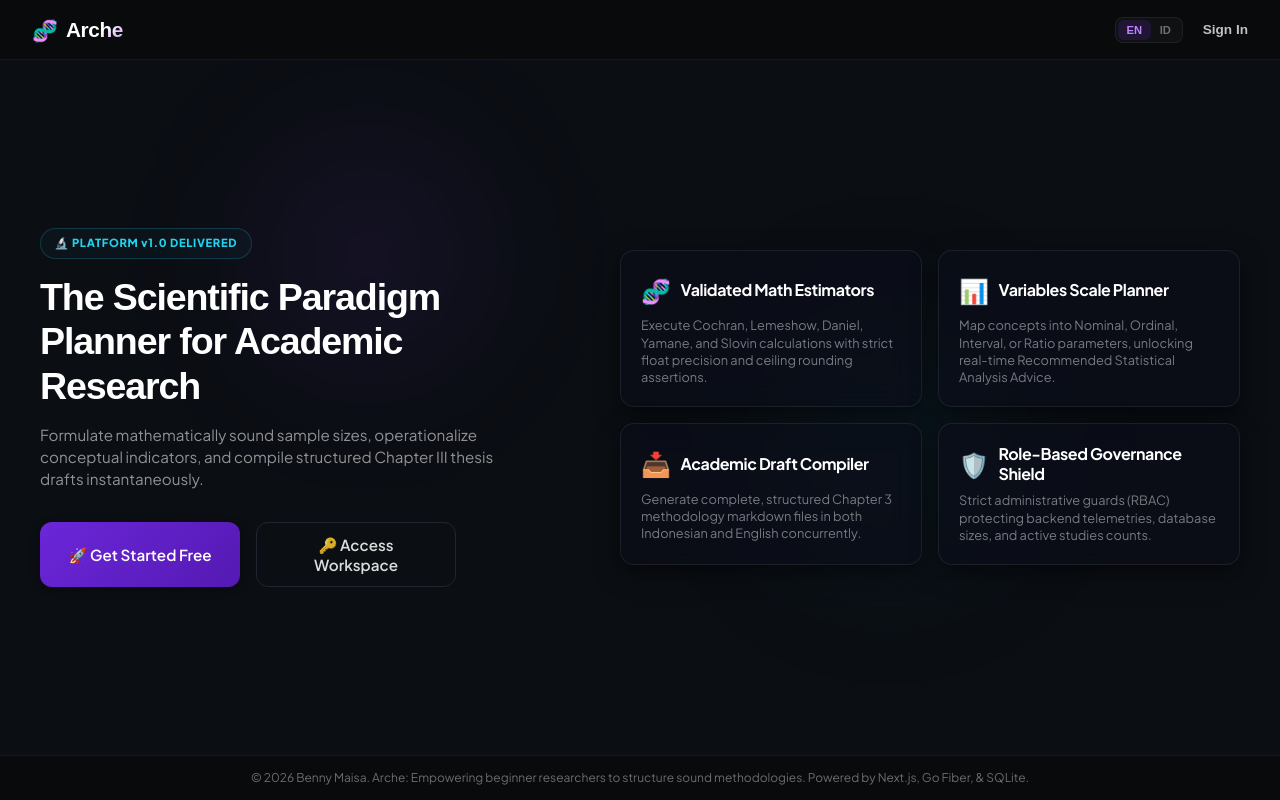
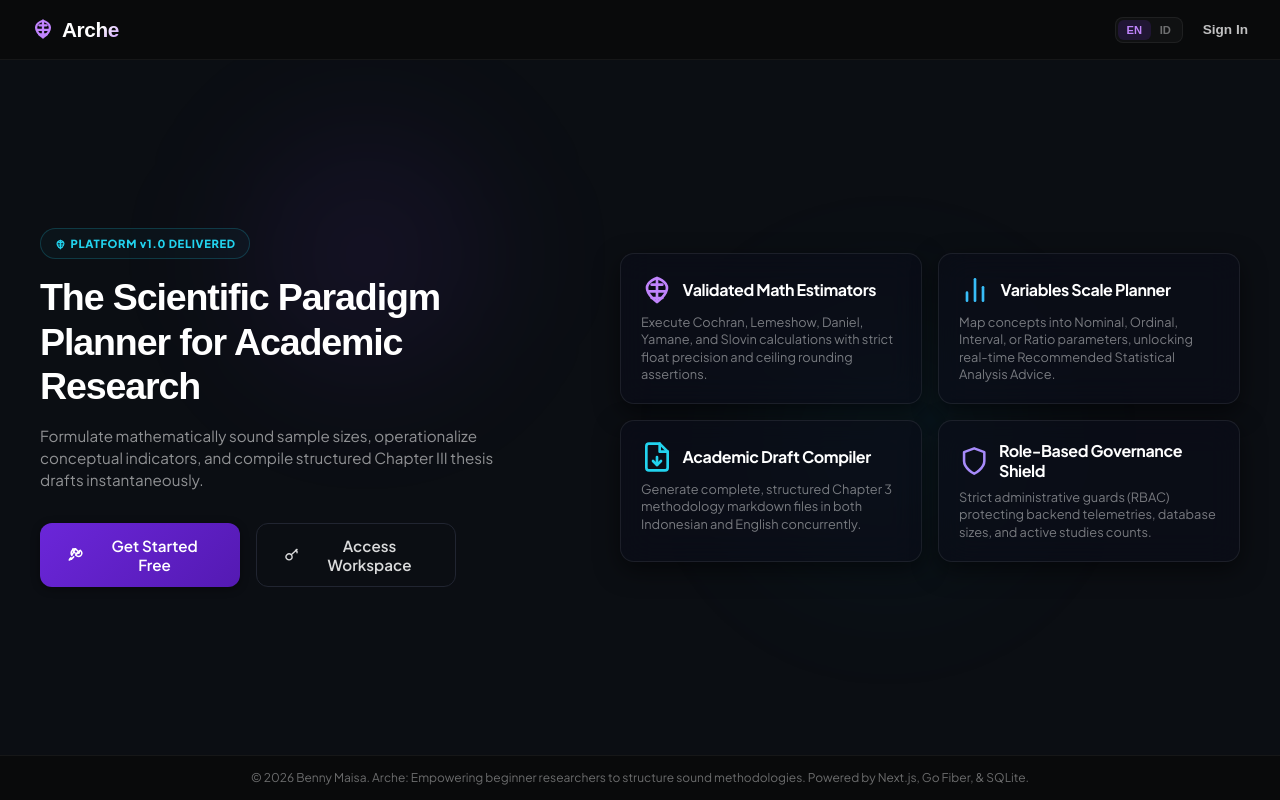
Before and after one commit to alexmaisa/archeres, a Next.js app in the folder frontend/: page / in a window 1280 px wide. Built offline with nearby package versions, Linux system fonts and the light colour scheme.

Commit message:
style: replace landing page emojis with modern vector line icons

```diff
--- a/frontend/src/app/page.js
+++ b/frontend/src/app/page.js
@@ -4,6 +4,14 @@ import { useEffect, useState } from "react";
 import { useRouter } from "next/navigation";
 import { useTranslation } from "react-i18next";
 import "./i18n"; // register translation bundles
+import {
+  IconHelix,
+  IconChart,
+  IconFileDown,
+  IconShield,
+  IconRocket,
+  IconKey
+} from "./components/Icons";
 
 export default function Home() {
   const { t, i18n } = useTranslation();
@@ -37,22 +45,22 @@ export default function Home() {
       ctaLogin: "Access Workspace",
       features: [
         {
-          icon: "🧬",
+          icon: "helix",
           name: "Validated Math Estimators",
           desc: "Execute Cochran, Lemeshow, Daniel, Yamane, and Slovin calculations with strict float precision and ceiling rounding assertions."
         },
         {
-          icon: "📊",
+          icon: "chart",
           name: "Variables Scale Planner",
           desc: "Map concepts into Nominal, Ordinal, Interval, or Ratio parameters, unlocking real-time Recommended Statistical Analysis Advice."
         },
         {
-          icon: "📥",
+          icon: "fileDown",
           name: "Academic Draft Compiler",
           desc: "Generate complete, structured Chapter 3 methodology markdown files in both Indonesian and English concurrently."
         },
         {
-          icon: "🛡️",
+          icon: "shield",
           name: "Role-Based Governance Shield",
           desc: "Strict administrative guards (RBAC) protecting backend telemetries, database sizes, and active studies counts."
         }
@@ -65,22 +73,22 @@ export default function Home() {
       ctaLogin: "Akses Workspace",
       features: [
         {
-          icon: "🧬",
+          icon: "helix",
           name: "Kalkulator Sampel Valid",
           desc: "Jalankan perhitungan Cochran, Lemeshow WHO finite, Daniel, Yamane, dan Slovin dengan presisi batas atas yang akurat."
         },
         {
-          icon: "📊",
+          icon: "chart",
           name: "Rencana Skala Variabel",
           desc: "Petakan variabel penelitian ke dalam skala Nominal, Ordinal, Interval, atau Rasio beserta saran uji hipotesis (ANOVA, Regresi)."
         },
         {
-          icon: "📥",
+          icon: "fileDown",
           name: "Penyusun Bab Metodologi",
           desc: "Susun draf Bab 3 metodologi riset secara instan dalam bahasa Indonesia dan Inggris secara simultan."
         },
         {
-          icon: "🛡️",
+          icon: "shield",
           name: "Proteksi Kontrol Admin",
           desc: "Hak akses administrator otomatis bagi pendaftar pertama (first signup), lengkap dengan audit ukuran database SQLite."
         }
@@ -89,6 +97,22 @@ export default function Home() {
   };
 
   const copy = content[currentLang] || content["en"];
+
+  // Render SVG based on designated type key
+  const getIcon = (type) => {
+    switch (type) {
+      case "helix":
+        return <IconHelix size={32} style={{ color: "#c084fc", strokeWidth: 2 }} />;
+      case "chart":
+        return <IconChart size={32} style={{ color: "#38bdf8", strokeWidth: 2 }} />;
+      case "fileDown":
+        return <IconFileDown size={32} style={{ color: "#22d3ee", strokeWidth: 2 }} />;
+      case "shield":
+        return <IconShield size={32} style={{ color: "#a78bfa", strokeWidth: 2 }} />;
+      default:
+        return null;
+    }
+  };
 
   // Layout calculations dynamically adapting based on screen layout type
   const containerStyle = {
@@ -130,7 +154,7 @@ export default function Home() {
       {/* 1. COMPACT FIXED HEADER */}
       <header style={styles.header}>
         <div style={styles.brand}>
-          <span style={styles.brandLogo}>🧬</span>
+          <IconHelix size={22} style={{ color: "#c084fc", strokeWidth: 2.5 }} />
           <span style={styles.brandName}>{t("common.appName")}</span>
         </div>
 
@@ -167,7 +191,10 @@ export default function Home() {
       <main style={mainContainerStyle}>
         {/* Left Side: Hero Information */}
         <section style={heroStyle}>
-          <span style={styles.badge}>🔬 PLATFORM v1.0 DELIVERED</span>
+          <span style={styles.badge}>
+            <IconHelix size={11} style={{ marginRight: "5px", verticalAlign: "middle", strokeWidth: 2.5 }} />
+            PLATFORM v1.0 DELIVERED
+          </span>
           <h1 style={styles.heroTitle}>{copy.title}</h1>
           <p style={styles.heroSubtitle}>{copy.subtitle}</p>
 
@@ -177,14 +204,16 @@ export default function Home() {
               className="btn btn-primary"
               style={styles.primaryCta}
             >
-              🚀 {copy.ctaStart}
+              <IconRocket size={16} style={{ marginRight: "6px", verticalAlign: "middle", strokeWidth: 2.5 }} />
+              {copy.ctaStart}
             </button>
             <button
               onClick={() => router.push("/auth/login")}
               className="btn btn-outline"
               style={styles.secondaryCta}
             >
-              🔑 {copy.ctaLogin}
+              <IconKey size={16} style={{ marginRight: "6px", verticalAlign: "middle", strokeWidth: 2.5 }} />
+              {copy.ctaLogin}
             </button>
           </div>
         </section>
@@ -194,7 +223,7 @@ export default function Home() {
           {copy.features.map((f, i) => (
             <div key={i} style={styles.featureCard} className="glass-panel">
               <div style={styles.cardHeader}>
-                <span style={styles.featureIcon}>{f.icon}</span>
+                {getIcon(f.icon)}
                 <h3 style={styles.featureName}>{f.name}</h3>
               </div>
               <p style={styles.featureDesc}>{f.desc}</p>
@@ -284,9 +313,6 @@ const styles = {
     display: "flex",
     alignItems: "center",
     gap: "0.5rem",
-  },
-  brandLogo: {
-    fontSize: "1.3rem",
   },
   brandName: {
     fontSize: "1.3rem",
@@ -414,10 +440,6 @@ const styles = {
     alignItems: "center",
     gap: "0.6rem"
   },
-  featureIcon: {
-    fontSize: "1.5rem",
-    display: "block",
-  },
   featureName: {
     fontSize: "1rem",
     fontWeight: 700,
```
